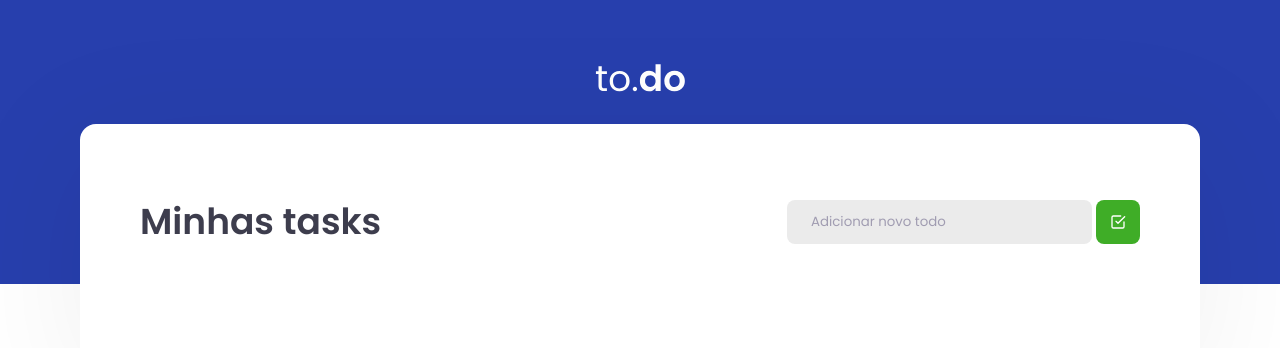
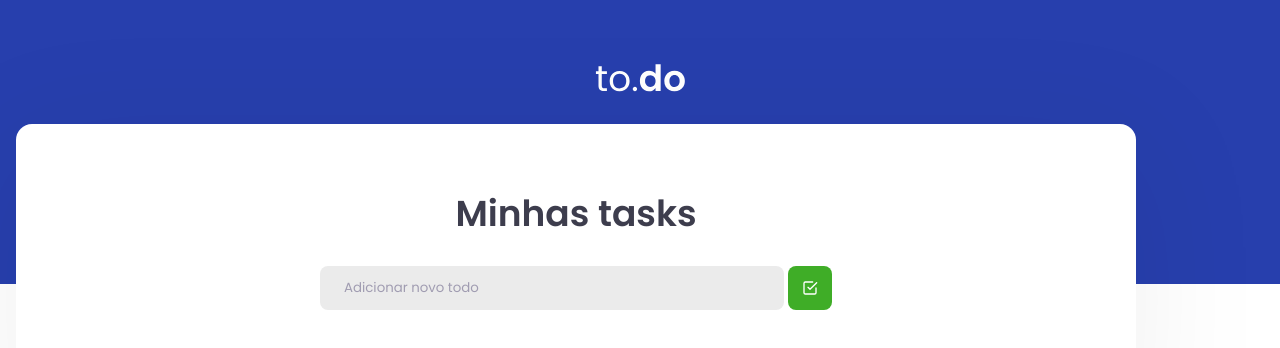
Before and after one commit to Jamez-Mayke/Concepts-react, a React app: page / in a window 1280 px wide. Shown: the top 348 px of the page. Built offline with nearby package versions, Linux system fonts and the light colour scheme.

Commit message:
Estilizando o conteúdo

```diff
--- a/src/styles/tasklist.scss
+++ b/src/styles/tasklist.scss
@@ -3,22 +3,28 @@ section.task-list {
   border-radius: 1rem;
 
   margin-top: -10rem;
+  margin-left: 1rem;
+  margin-right: 1rem;
   padding: 70px 60px;
 
   filter: drop-shadow(0px 24px 64px rgba(0, 0, 0, 0.06));
 
   header {
     display: flex;
-    flex-direction: row;
+    flex-direction: column;
     align-items: center;
     justify-content: space-between;
 
     h2 {
       color: var(--text-title);
       font-size: 2.25rem;
+      text-align: center;
+      line-height: 2.5rem;
+      margin-bottom: 2rem;
     }
 
     .input-group {
+      min-width: 40vw;
       display: flex;
       gap: 0.25rem;
       align-items: center;
@@ -66,6 +72,10 @@ section.task-list {
 
     ul {
       list-style: none;
+      display: flex;
+      flex-direction: column;
+      justify-content: center;
+      align-items: center;
 
       li {
         display: flex;
@@ -73,14 +83,18 @@ section.task-list {
         align-items: center;
         border-bottom: 1px solid #EBEBEB;
         padding: 1rem 0;
+        min-width: 70vw;
 
         div {
           display: flex;
           align-items: center;
           gap: 14px;
           outline: 0;
+          width: 100%;
 
           p {
+            width: 100%;
+            flex-wrap: wrap;
             font-size: 1rem;
             color: var(--text);
           }
```
